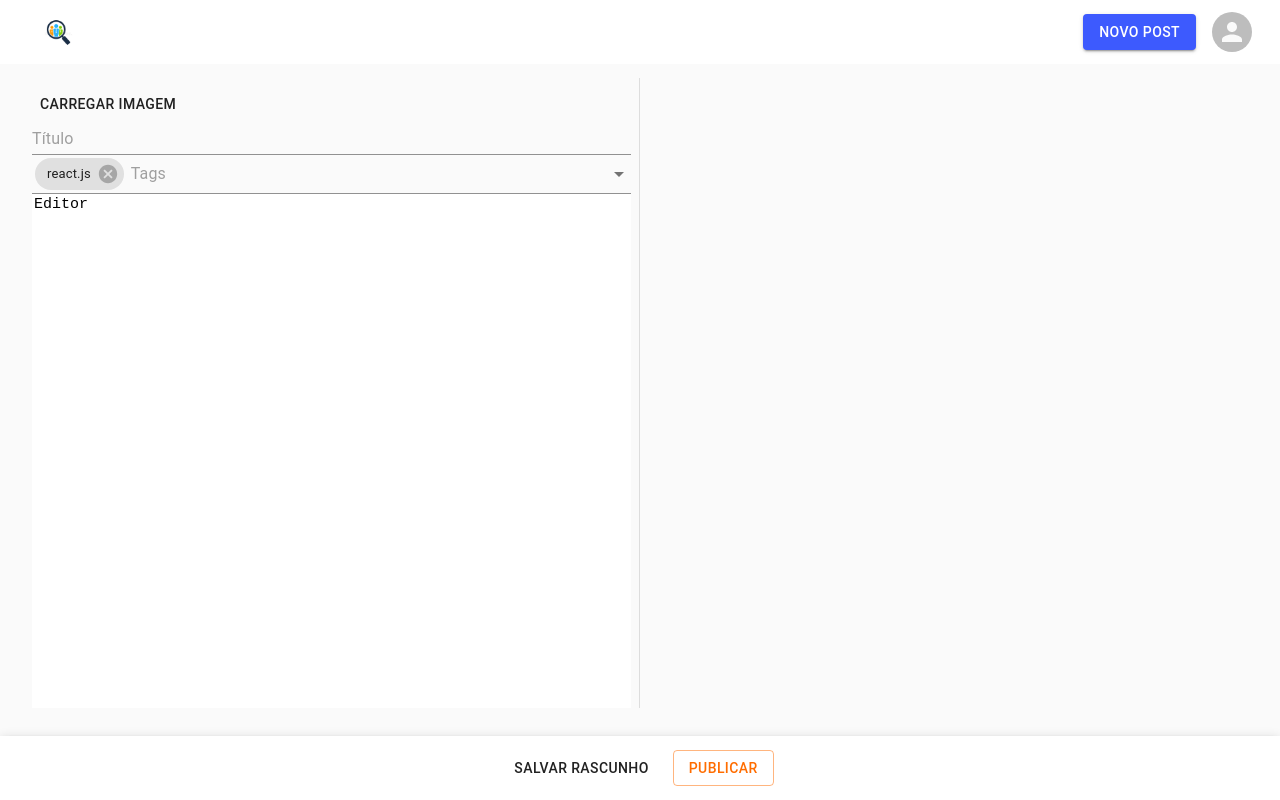
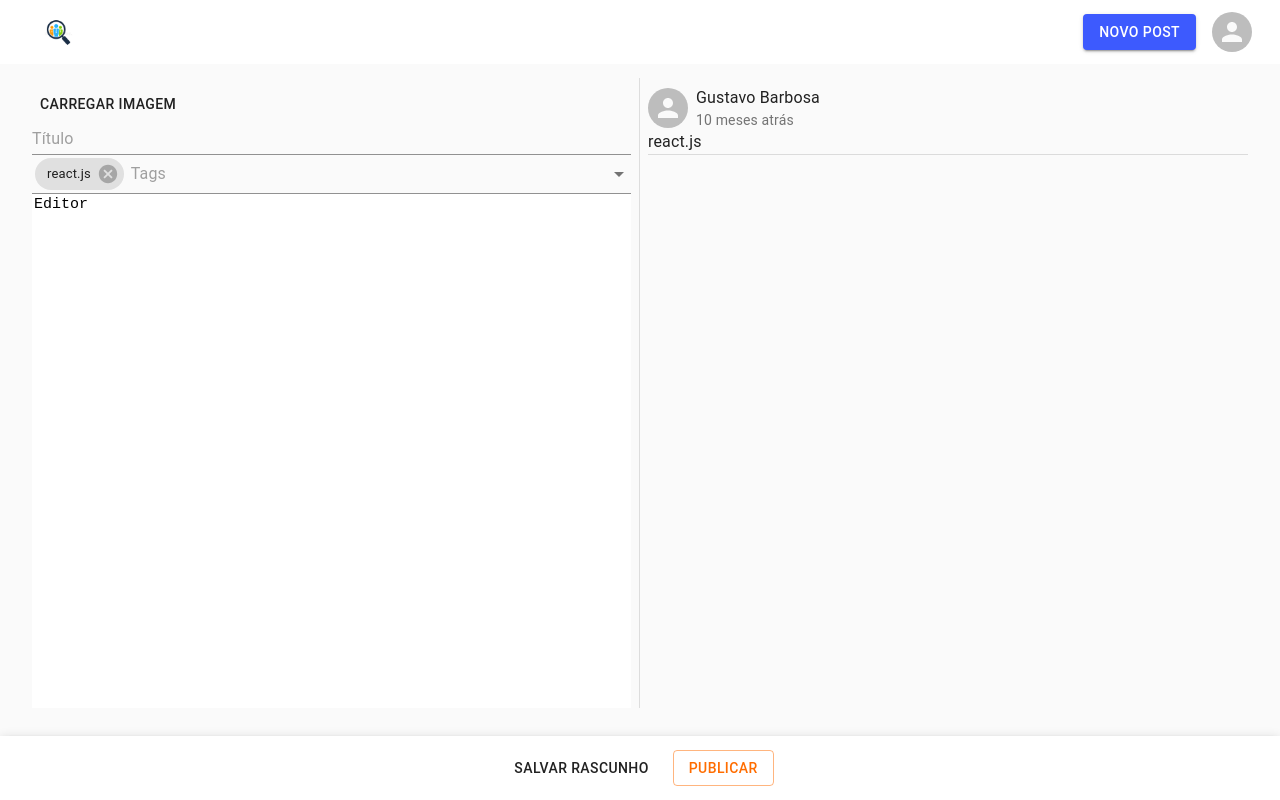
Before and after one commit to sonic27289/TCC-Jobs, a React (Create React App) app: page /post/new in a window 1280 px wide. Built offline with nearby package versions, Linux system fonts and the light colour scheme; no server answers.

Commit message:
Correção React-Markdown

```diff
--- a/package.json
+++ b/package.json
@@ -15,6 +15,7 @@
     "formik": "^2.2.9",
     "jwt-decode": "^3.1.2",
     "moment": "^2.29.4",
+    "path-browserify": "^1.0.1",
     "react": "^18.2.0",
     "react-dom": "^18.2.0",
     "react-dropzone": "^14.2.3",
--- a/src/pages/Post/New.js
+++ b/src/pages/Post/New.js
@@ -7,8 +7,12 @@ import Toolbar from '@material-ui/core/Toolbar';
 import Button from '@material-ui/core/Button';
 import TextField from '@material-ui/core/TextField';
 import Autocomplete from '@material-ui/lab/Autocomplete';
-import {useDropzone} from 'react-dropzone'
 import Typography from "@material-ui/core/Typography";
+import Divider from "@material-ui/core/Divider";
+import Avatar from "@material-ui/core/Avatar";
+import {useDropzone} from 'react-dropzone';
+import ReactMarkdown from "react-markdown";
+
 
 const useStyles = makeStyles((theme) => ({
     root: {
@@ -47,6 +51,10 @@ const useStyles = makeStyles((theme) => ({
         height: '100%',
         padding: 8
     },
+    box3: {
+      display: 'flex',
+      alignItems: 'center'
+    },
     image: {
         height: 250,
     },
@@ -60,6 +68,9 @@ const useStyles = makeStyles((theme) => ({
         border: 'none',
         outline: 'none',
         fontSize: 15,
+    },
+    avatar: {
+        marginRight: theme.spacing(1),
     }
 }));
 
@@ -73,7 +84,7 @@ function NewPost(){
     const classes = useStyles();
     const [image, setImage] = useState(null);
     const [title, setTitle] = useState('');
-    const [tags, setTags] = useState([]);
+    const [tags, setTags] = useState([{title: 'react.js'}]);
     const [markdownText, setMarkdownText] = useState('');
 
     const onDrop = useCallback(acceptedFiles => {
@@ -96,6 +107,14 @@ function NewPost(){
         setTitle(event.currentTarget.value);
     }
 
+    const handleTagsChange = (event, values) => {
+        setTags(values);
+    }
+
+    const handleMarkdownChange = (event) => {
+        setMarkdownText(event.currentTarget.value);
+    }
+
     return (
         <>
         <div className={classes.root}>
@@ -115,7 +134,8 @@ function NewPost(){
                                 id="tags-standard"
                                 options={arrayTags}
                                 getOptionLabel={(option) => option.title}
-                                defaultValue={[arrayTags[0]]}
+                                value={tags}
+                                onChange={handleTagsChange}
                                 renderInput={(params) => (
                                 <TextField
                                     {...params}
@@ -124,13 +144,29 @@ function NewPost(){
                                 />
                                 )}
                             />
-                            <textarea className={classes.editor}>Editor</textarea>
+                            <textarea onChange={handleMarkdownChange} className={classes.editor}>Editor</textarea>
                         </Box>
                         <Box className={classes.box2}>
                             {image && <img className={classes.imagePreview} src={image} alt="background"></img>}
                             <Typography variant="h2">
                                     {title}
                             </Typography>
+                            <Box display="flex" alignItems="center" className={classes.box3}>
+                                <Box>
+                                    <Avatar className={classes.avatar}></Avatar>
+                                </Box>
+                                <Box>
+                                    <Typography variant="body1">Gustavo Barbosa</Typography>
+                                    <Typography variant="body2" color="textSecondary">10 meses atrás</Typography>
+                                </Box>
+                            </Box>
+                            <Typography variant="body1">
+                                    {tags.map(item => item.title).join(',')}
+                            </Typography>
+                            <Divider></Divider>
+                            <div className={classes.post}>
+                                <ReactMarkdown children={markdownText} />
+                            </div>
                         </Box>
                     </Box>
             </main>
```
Also changed, not shown: 1 other file (tests, documents, lock files or other folders).
